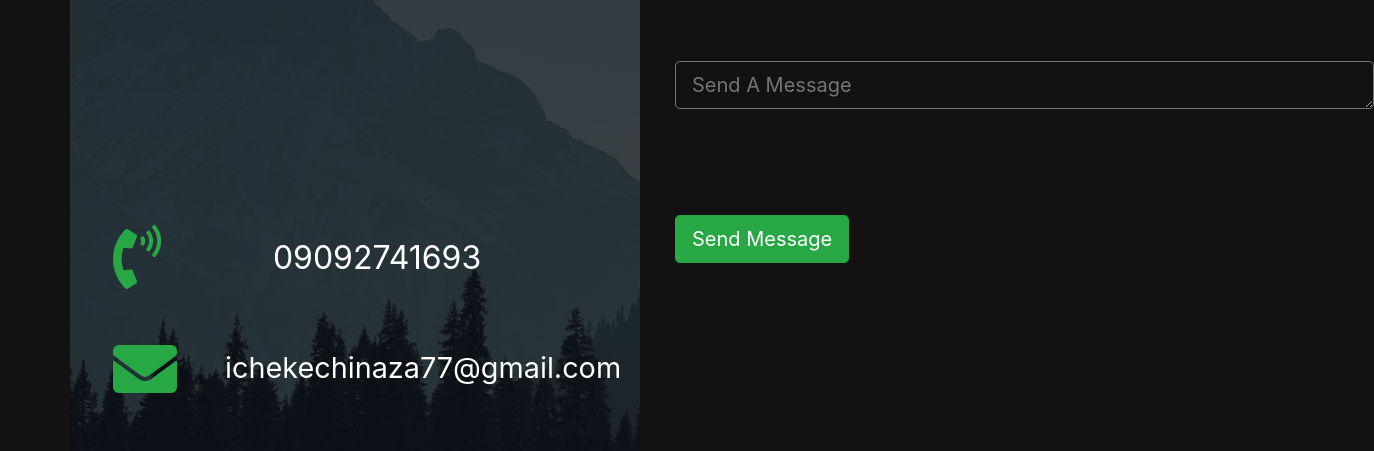
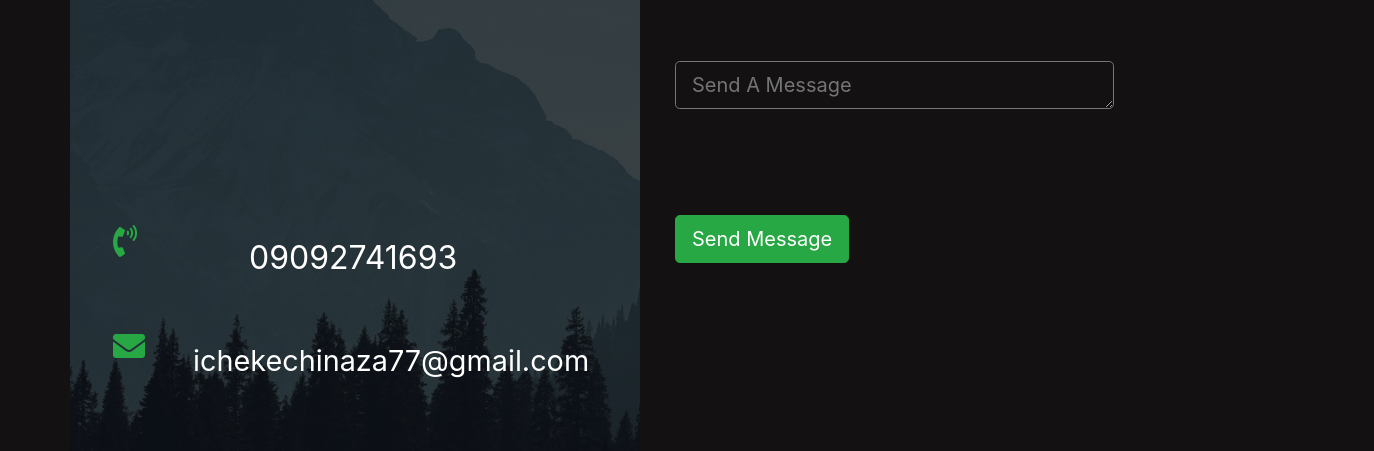
Before and after one commit to Chinaza413/task3.github.io, a plain HTML site: page index.html in a window 1280 px wide. Shown: the part 1496-1947 px from the top of the page, 1374 px wide, since content can reach past the window. Drawn offline with nearby package versions, Linux system fonts and the light colour scheme.

Commit message:
Add files via upload

```diff
--- a/index.html
+++ b/index.html
@@ -106,7 +106,7 @@
           <div id="form-icons">
             <div class="d-flex">
               <div class="p-4">
-                <i class="fas fa-phone-volume fa-4x text-success"></i>
+                <i class="fas fa-phone-volume fa-2x text-success"></i>
               </div>
               <div id="number" class="p-4 text-white">
                 09092741693
@@ -114,7 +114,7 @@
             </div>
             <div class="d-flex">
               <div class="p-4">
-                <i class="fas fa-envelope fa-4x text-success"></i>
+                <i class="fas fa-envelope fa-2x text-success"></i>
               </div>
               <div id="email" class="p-4 text-white">
                 ichekechinaza77@gmail.com
@@ -134,7 +134,7 @@
                 <div class="form-group">
                   <input type="Email" id="mail" class="form-control-lg" placeholder="Email">
                 </div>
-                <textarea class="form-control-lg" name="Send Message" id="area" cols="50" rows="10"
+                <textarea class="form-control-lg" name="Send Message" id="area" cols="30" rows="10"
                   placeholder="Send A Message"></textarea>
                 <input type="button" class="btn btn-lg btn-center btn-success" value="Send Message" id="send">
               </form>
```
